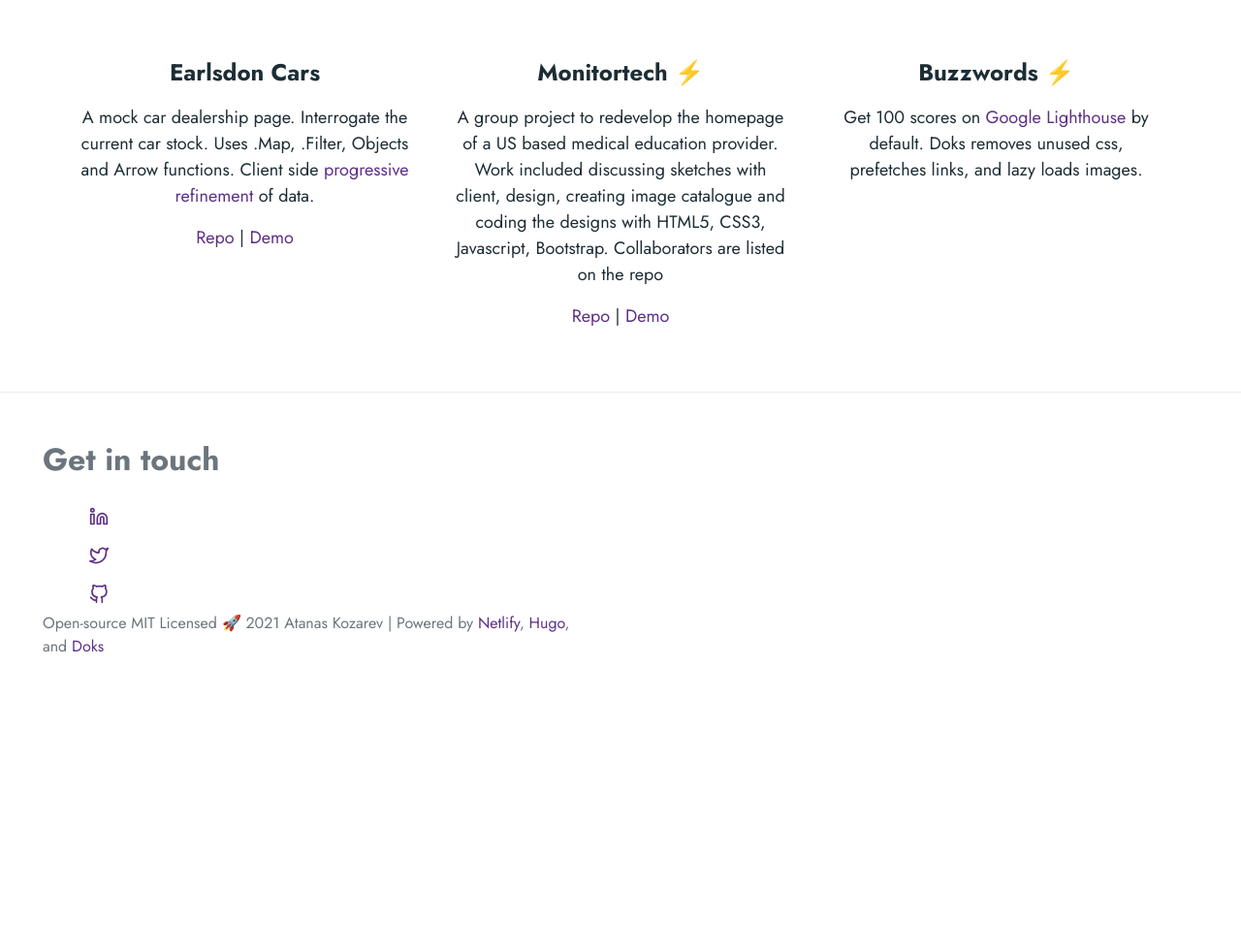
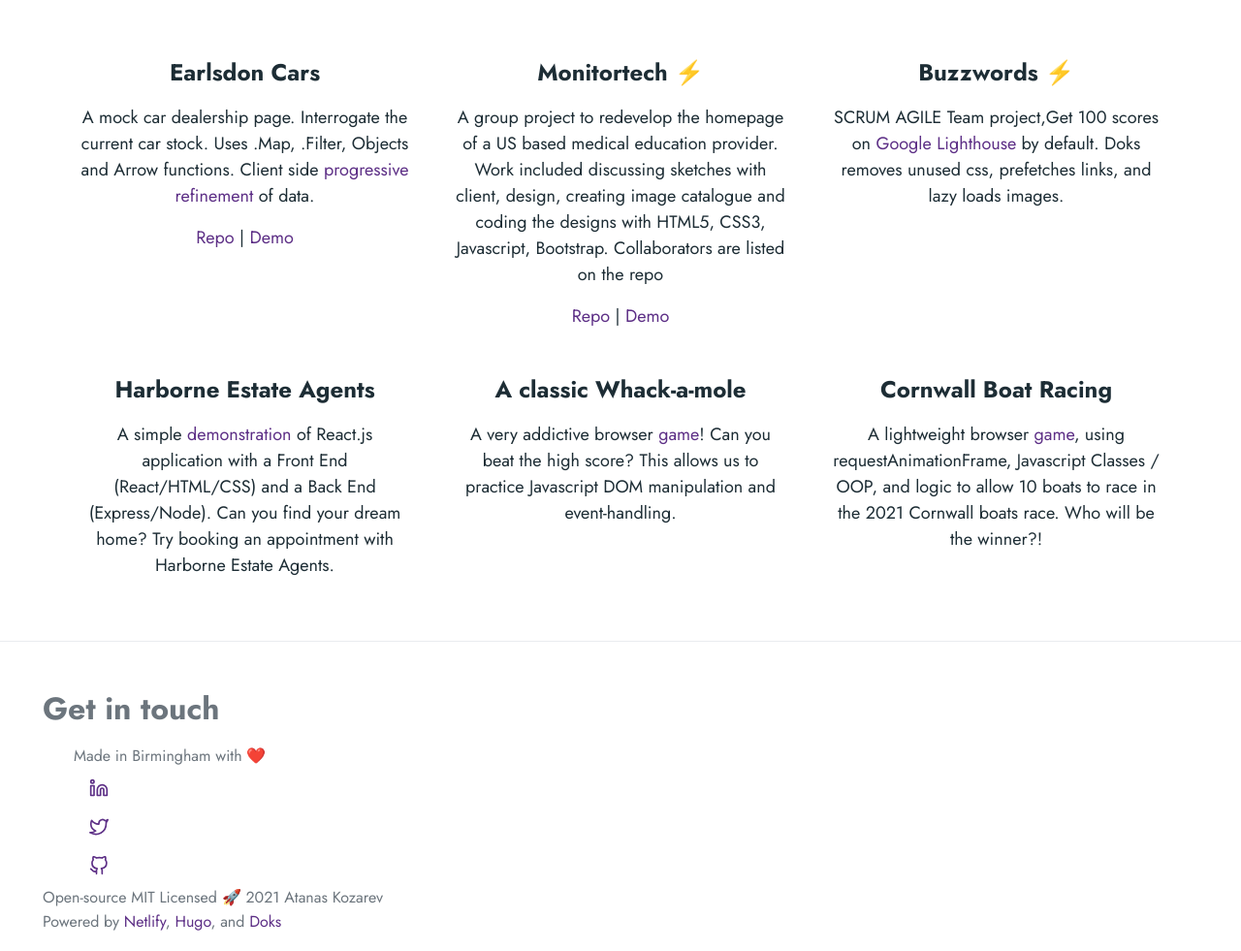
Before and after one commit to ultraasi-atanas/doks2, a plain HTML site: page index.html in a window 1280 px wide. Shown: the part 400-1381 px from the top of the page at 97% size. Before the commit the page ends 1098 px from the top, so only its background shows below. Drawn offline with Linux system fonts and the light colour scheme.

Commit message:
Edit footer and navbar

```diff
--- a/index.html
+++ b/index.html
@@ -94,13 +94,13 @@
         </li>
       </ul>
     <div class="collapse navbar-collapse order-4 order-md-1">
-      <ul class="navbar-nav main-nav me-auto order-5 order-md-2"><li class="nav-item">
+      <!-- <ul class="navbar-nav main-nav me-auto order-5 order-md-2"><li class="nav-item">
             <a class="nav-link" href="/docs/prologue/introduction/">Docs</a>
           </li>
         <li class="nav-item">
             <a class="nav-link" href="/blog/">Blog</a>
           </li>
-        </ul>
+        </ul> -->
       <div class="break order-6 d-md-none"></div>
       <form class="navbar-form flex-grow-1 order-7 order-md-3">
         <input id="userinput" class="form-control is-search" type="search" placeholder="Search docs..." aria-label="Search docs..." autocomplete="off">
@@ -145,12 +145,7 @@
 
       <div class="col-lg-5">
         <h2 class="h4">Buzzwords ⚡️</h2>
-        <p>Get 100 scores on <a href="https://googlechrome.github.io/lighthouse/viewer/?gist=7731347bb8ce999eff7428a8e763b637">Google Lighthouse</a> by default. Doks removes unused css, prefetches links, and lazy loads images.</p>
-      </div>
-      <!--
-      <div class="col-lg-5">
-        <h2 class="h4">Game of Life</h2>
-        <p>Use sensible defaults for structured data, open graph, and Twitter cards. Or easily change the SEO settings to your liking.</p>
+        <p>SCRUM AGILE Team project,Get 100 scores on <a href="https://googlechrome.github.io/lighthouse/viewer/?gist=7731347bb8ce999eff7428a8e763b637">Google Lighthouse</a> by default. Doks removes unused css, prefetches links, and lazy loads images.</p>
       </div>
     </div>
     <div class="row justify-content-center text-center">
@@ -158,17 +153,14 @@
         <h2 class="h4">Harborne Estate Agents</h2>
         <p>A simple <a href="#">demonstration</a> of React.js application with a Front End (React/HTML/CSS) and a Back End (Express/Node). Can you find your dream home? Try booking an appointment with Harborne Estate Agents.</p>
       </div>
-      <div class="col-lg-5 inactive">
+      <div class="col-lg-5">
         <h2 class="h4">A classic Whack-a-mole</h2>
         <p>A very addictive browser <a href="#">game</a>! Can you beat the high score? This allows us to practice Javascript DOM manipulation and event-handling.</p>
-        <div class="colour-overlay"></div>
       </div>
-      <div class="col-lg-5 inactive">
+      <div class="col-lg-5">
         <h2 class="h4">Cornwall Boat Racing</h2>
         <p>A lightweight browser <a href="#">game</a>, using requestAnimationFrame, Javascript Classes / OOP, and logic to allow 10 boats to race in the 2021 Cornwall boats race. Who will be the winner?!</p>
-        <div class="colour-overlay"></div>
       </div>
-      -->
     </div>
   </div>
 </section>
@@ -186,12 +178,14 @@
       <div class="col-lg-8 order-last order-lg-first">
         <h2 id="getintouch">Get in touch</h2>
         <ul id="footer-nav">
+          <li>Made in Birmingham with ❤️</li>
           <li><a class="nav-link" href="https://linkedin.com/in/kozarev"><svg xmlns="http://www.w3.org/2000/svg" width="20" height="20" viewBox="0 0 24 24" fill="none" stroke="currentColor" stroke-width="2" stroke-linecap="round" stroke-linejoin="round" class="feather feather-linkedin"><path d="M16 8a6 6 0 0 1 6 6v7h-4v-7a2 2 0 0 0-2-2 2 2 0 0 0-2 2v7h-4v-7a6 6 0 0 1 6-6z"></path><rect x="2" y="9" width="4" height="12"></rect><circle cx="4" cy="4" r="2"></circle></svg><span class="ms-2 visually-hidden">LinkedIn</span></a></li>
           <li><a class="nav-link" href="https://twitter.com/kozarev_atanas"><svg xmlns="http://www.w3.org/2000/svg" width="20" height="20" viewBox="0 0 24 24" fill="none" stroke="currentColor" stroke-width="2" stroke-linecap="round" stroke-linejoin="round" class="feather feather-twitter"><path d="M23 3a10.9 10.9 0 0 1-3.14 1.53 4.48 4.48 0 0 0-7.86 3v1A10.66 10.66 0 0 1 3 4s-4 9 5 13a11.64 11.64 0 0 1-7 2c9 5 20 0 20-11.5a4.5 4.5 0 0 0-.08-.83A7.72 7.72 0 0 0 23 3z"></path></svg><span class="ms-2 visually-hidden">Twitter</span></a></li>
           <li><a class="nav-link" href="https://github.com/ultraasi-atanas"><svg xmlns="http://www.w3.org/2000/svg" width="20" height="20" viewBox="0 0 24 24" fill="none" stroke="currentColor" stroke-width="2" stroke-linecap="round" stroke-linejoin="round" class="feather feather-github"><path d="M9 19c-5 1.5-5-2.5-7-3m14 6v-3.87a3.37 3.37 0 0 0-.94-2.61c3.14-.35 6.44-1.54 6.44-7A5.44 5.44 0 0 0 20 4.77 5.07 5.07 0 0 0 19.91 1S18.73.65 16 2.48a13.38 13.38 0 0 0-7 0C6.27.65 5.09 1 5.09 1A5.07 5.07 0 0 0 5 4.77a5.44 5.44 0 0 0-1.5 3.78c0 5.42 3.3 6.61 6.44 7A3.37 3.37 0 0 0 9 18.13V22"></path></svg><span class="ms-2 visually-hidden">GitHub</span></a></li>
         </ul>
         <ul class="list-inline">
-          <li class="list-inline-item">Open-source MIT Licensed 🚀 2021 Atanas Kozarev | Powered by <a href="https://www.netlify.com/">Netlify</a>, <a href="https://gohugo.io/">Hugo</a>, and <a href="https://getdoks.org/">Doks</a></li>
+          <li class="list-inline-item">Open-source MIT Licensed 🚀 2021 Atanas Kozarev</li>
+          <li class="list-inLine-item">Powered by <a href="https://www.netlify.com/">Netlify</a>, <a href="https://gohugo.io/">Hugo</a>, and <a href="https://getdoks.org/">Doks</a></li>
         </ul>
       </div>
     </div>
```
